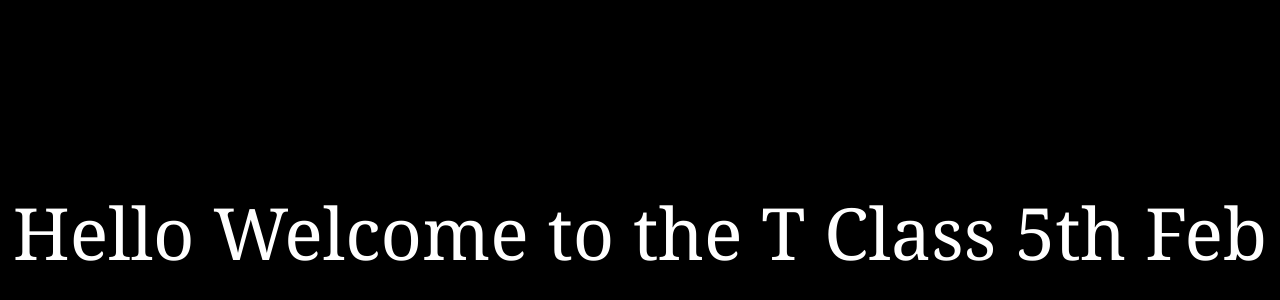
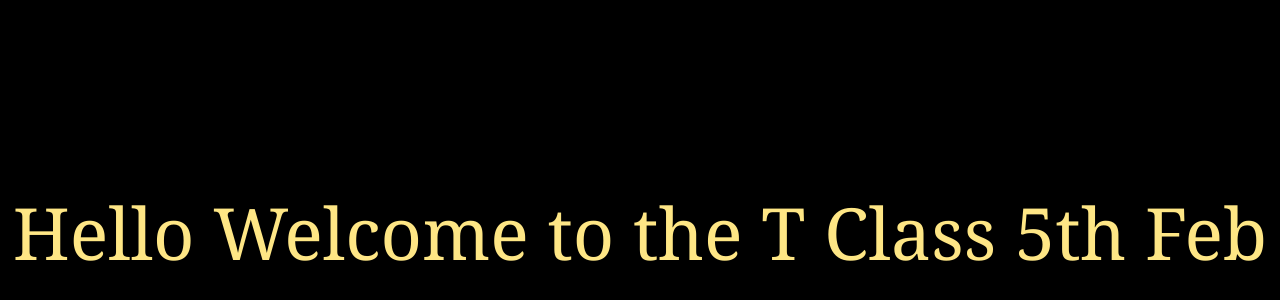
Before and after one commit to basirulkhan/Cohort, a website built with Vite: page cohor-t2-classes/index.html in a window 1280 px wide. Shown: the part 168-468 px from the top of the page. Built offline with nearby package versions, Linux system fonts and the light colour scheme.

Commit message:
chang text color

```diff
--- a/cohor-t2-classes/index.html
+++ b/cohor-t2-classes/index.html
@@ -9,7 +9,7 @@
   </head>
   <body>
     <div id="app" class="flex items-center justify-center h-screen">
-      <h2 class="text-7xl font-serif text-white text-center">Hello Welcome to the T Class 5th Feb</h2>
+      <h2 class="text-7xl font-serif text-amber-200 text-center">Hello Welcome to the T Class 5th Feb</h2>
     </div>
 
   </body>
```
